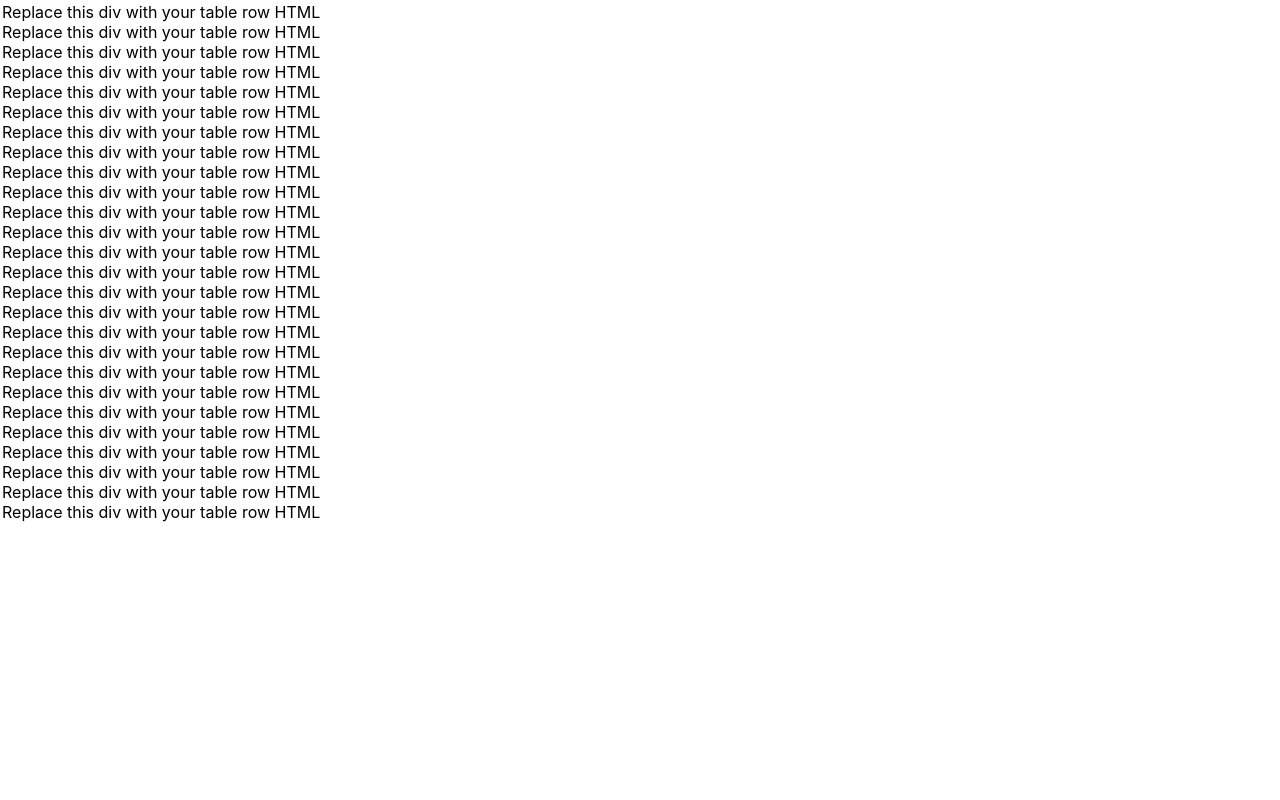
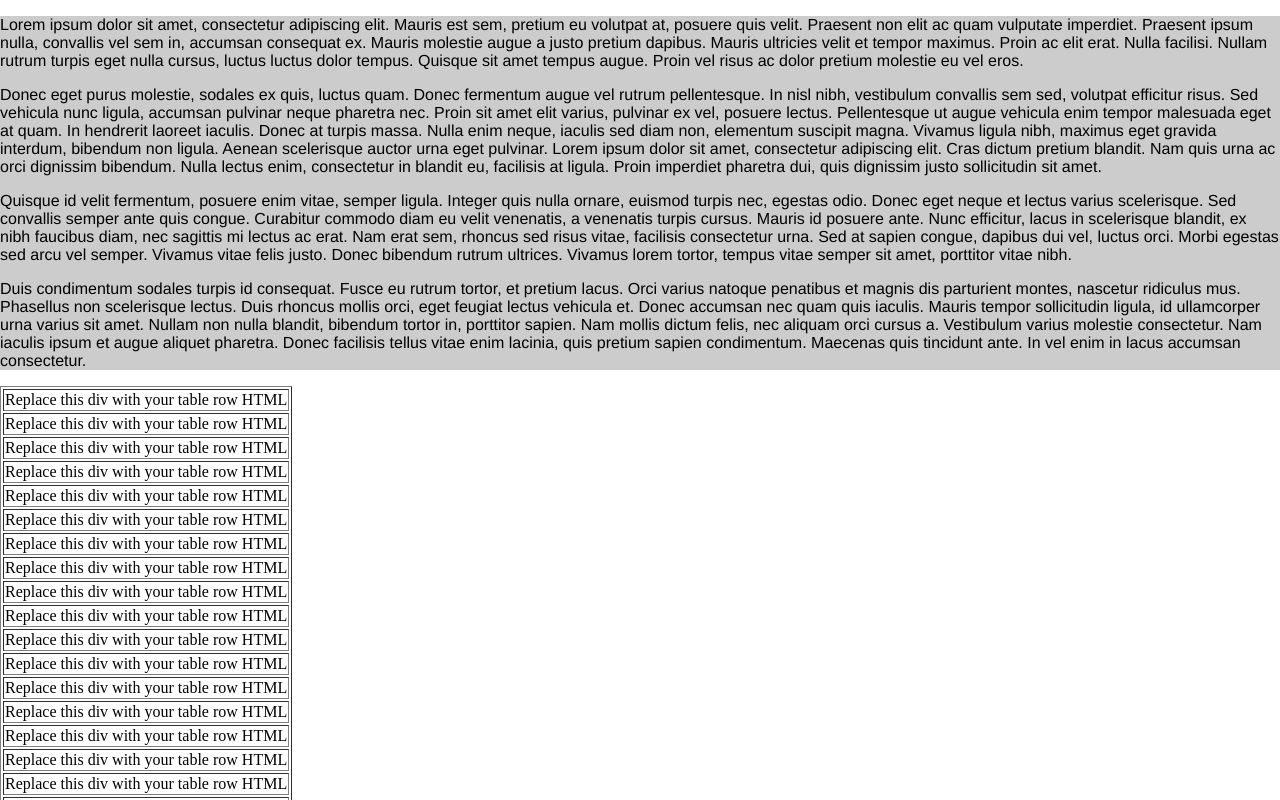
Before and after one commit to seainfo6150/seainfo6150-webapp, a React (Create React App) app: page / in a window 1280 px wide. Shown: the top 800 px of the page. Built offline with nearby package versions, Linux system fonts and the light colour scheme.

Commit message:
week 5 components

```diff
--- a/public/index.html
+++ b/public/index.html
@@ -4,6 +4,7 @@
     <meta charset="utf-8">
     <meta name="viewport" content="width=device-width, initial-scale=1, shrink-to-fit=no">
     <title>React App</title>
+    <!-- <link href="https://fonts.googleapis.com/css?family=Lobster|Oswald" rel="stylesheet"> -->
   </head>
   <body>
     <noscript>
--- a/src/App.js
+++ b/src/App.js
@@ -1,6 +1,5 @@
 import React, { Component } from 'react';
-import List from './List';
-import AddingMachine from './AddingMachine';
+import Text from './Text';
 import ArticleTable from './ArticleTable';
 import articles from './data/articles.json';
 
@@ -8,6 +7,7 @@ class App extends Component {
   render() {
     return (
       <div className="App">
+        <Text />
         <ArticleTable articles={articles} />
       </div>
     );
--- a/src/ArticleTable.js
+++ b/src/ArticleTable.js
@@ -4,7 +4,7 @@ import ArticleTableRow from './ArticleTableRow';
 
 const ArticleTable = ({ articles }) => (
 
-  <table>
+  <table border="1">
   {
     // this iterates through the articles JSON and
     // calls your ArticleTableRow component for each article
--- a/src/ArticleTableRow.js
+++ b/src/ArticleTableRow.js
@@ -30,7 +30,7 @@ class ArticleTableRow extends React.Component {
     // onClick={this.onClick.bind(this)}
     //
     return (
-      <div>Replace this div with your table row HTML</div>
+      <tr><td>Replace this div with your table row HTML</td></tr>
     );
   }
 
--- /dev/null
+++ b/src/Text.js
@@ -0,0 +1,19 @@
+import React from 'react';
+import PropTypes from 'prop-types';
+import styles from './Text.module.css';
+
+const Text = () => (
+  <section className={styles.container}>
+    <p>Lorem ipsum dolor sit amet, consectetur adipiscing elit. Mauris est sem, pretium eu volutpat at, posuere quis velit. Praesent non elit ac quam vulputate imperdiet. Praesent ipsum nulla, convallis vel sem in, accumsan consequat ex. Mauris molestie augue a justo pretium dapibus. Mauris ultricies velit et tempor maximus. Proin ac elit erat. Nulla facilisi. Nullam rutrum turpis eget nulla cursus, luctus luctus dolor tempus. Quisque sit amet tempus augue. Proin vel risus ac dolor pretium molestie eu vel eros.</p>
+
+    <p>Donec eget purus molestie, sodales ex quis, luctus quam. Donec fermentum augue vel rutrum pellentesque. In nisl nibh, vestibulum convallis sem sed, volutpat efficitur risus. Sed vehicula nunc ligula, accumsan pulvinar neque pharetra nec. Proin sit amet elit varius, pulvinar ex vel, posuere lectus. Pellentesque ut augue vehicula enim tempor malesuada eget at quam. In hendrerit laoreet iaculis. Donec at turpis massa. Nulla enim neque, iaculis sed diam non, elementum suscipit magna. Vivamus ligula nibh, maximus eget gravida interdum, bibendum non ligula. Aenean scelerisque auctor urna eget pulvinar. Lorem ipsum dolor sit amet, consectetur adipiscing elit. Cras dictum pretium blandit. Nam quis urna ac orci dignissim bibendum. Nulla lectus enim, consectetur in blandit eu, facilisis at ligula. Proin imperdiet pharetra dui, quis dignissim justo sollicitudin sit amet.</p>
+
+    <p>Quisque id velit fermentum, posuere enim vitae, semper ligula. Integer quis nulla ornare, euismod turpis nec, egestas odio. Donec eget neque et lectus varius scelerisque. Sed convallis semper ante quis congue. Curabitur commodo diam eu velit venenatis, a venenatis turpis cursus. Mauris id posuere ante. Nunc efficitur, lacus in scelerisque blandit, ex nibh faucibus diam, nec sagittis mi lectus ac erat. Nam erat sem, rhoncus sed risus vitae, facilisis consectetur urna. Sed at sapien congue, dapibus dui vel, luctus orci. Morbi egestas sed arcu vel semper. Vivamus vitae felis justo. Donec bibendum rutrum ultrices. Vivamus lorem tortor, tempus vitae semper sit amet, porttitor vitae nibh.</p>
+
+    <p>Duis condimentum sodales turpis id consequat. Fusce eu rutrum tortor, et pretium lacus. Orci varius natoque penatibus et magnis dis parturient montes, nascetur ridiculus mus. Phasellus non scelerisque lectus. Duis rhoncus mollis orci, eget feugiat lectus vehicula et. Donec accumsan nec quam quis iaculis. Mauris tempor sollicitudin ligula, id ullamcorper urna varius sit amet. Nullam non nulla blandit, bibendum tortor in, porttitor sapien. Nam mollis dictum felis, nec aliquam orci cursus a. Vestibulum varius molestie consectetur. Nam iaculis ipsum et augue aliquet pharetra. Donec facilisis tellus vitae enim lacinia, quis pretium sapien condimentum. Maecenas quis tincidunt ante. In vel enim in lacus accumsan consectetur.</p>
+  </section>
+);
+
+Text.propTypes = {};
+
+export default Text;
--- /dev/null
+++ b/src/Text.module.css
@@ -0,0 +1,3 @@
+.container {
+  background: #ccc;
+}
--- a/src/index.css
+++ b/src/index.css
@@ -1,9 +1,18 @@
+/* @font-face {
+  font-family: 'MyWebFont';
+  src: url('webfont.woff2') format('woff2'),
+       url('webfont.woff') format('woff'),
+       url('webfont.ttf')  format('truetype'),
+       url('webfont.svg#svgFontName') format('svg');
+}
+*/
+/* @import url('https://fonts.googleapis.com/css?family=Lobster|Oswald'); */
+
+
 body {
   margin: 0;
   padding: 0;
-  font-family: -apple-system, BlinkMacSystemFont, "Segoe UI", "Roboto", "Oxygen",
-    "Ubuntu", "Cantarell", "Fira Sans", "Droid Sans", "Helvetica Neue",
-    sans-serif;
+  font-family: "Oswald", "Helvetica Neue", "Arial", sans-serif;
   -webkit-font-smoothing: antialiased;
   -moz-osx-font-smoothing: grayscale;
 }
@@ -12,3 +21,7 @@ code {
   font-family: source-code-pro, Menlo, Monaco, Consolas, "Courier New",
     monospace;
 }
+
+table {
+  font-family: "Lobster", cursive;
+}
```
Also changed, not shown: src/ArticleList/ArticleList.js (added), src/ArticleList/ArticleList.module.css (added), src/ArticleList/ArticleListItem.js (added), src/ArticleList/ArticleListItem.module.css (added).
